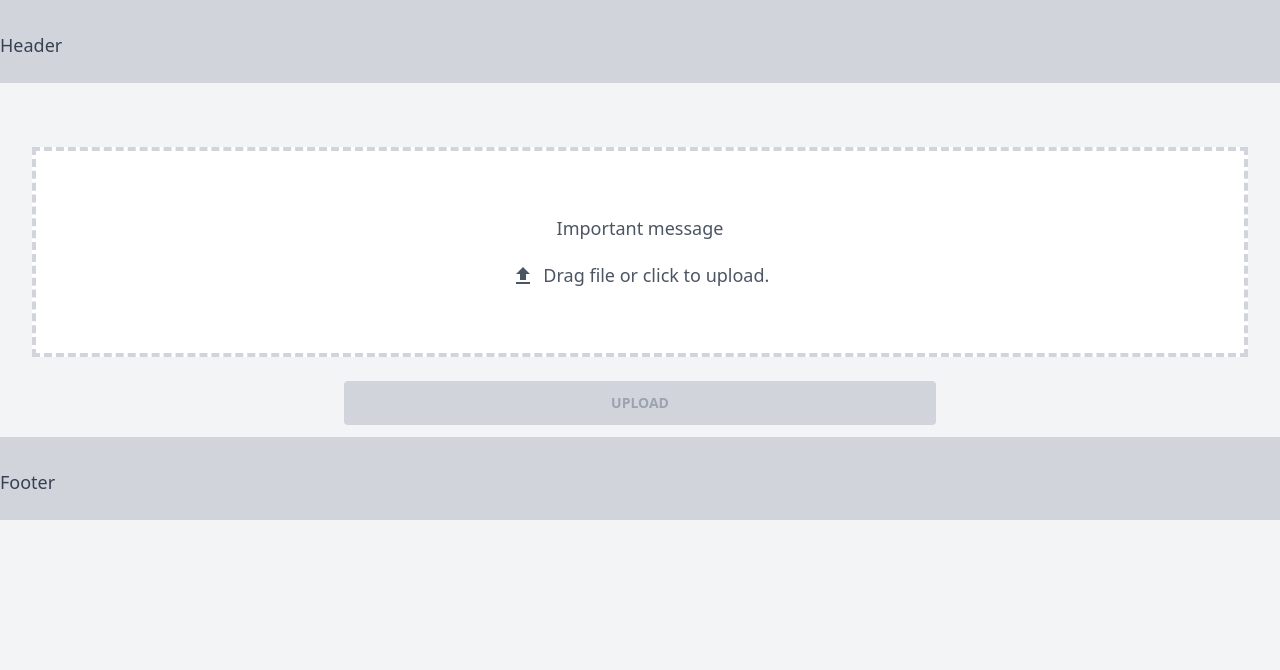
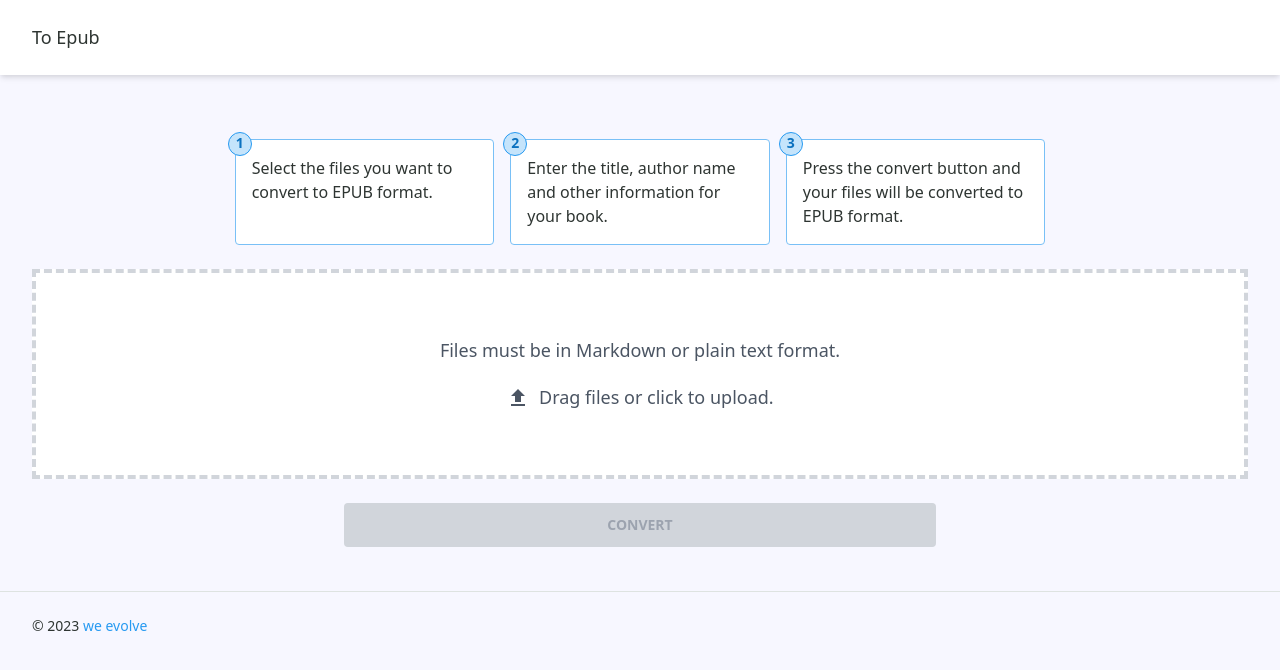
Before and after one commit to stoogoff/toepub, a Nuxt app in the folder src/: page / in a window 1280 px wide. Shown: the top 670 px of the page. Built offline with nearby package versions, Linux system fonts and the light colour scheme.

Commit message:
Colour scheme

```diff
--- a/src/assets/styles.css
+++ b/src/assets/styles.css
@@ -4,7 +4,7 @@
 @tailwind utilities;
 
 body {
-	@apply leading-normal text-gray-700 bg-gray-100 text-lg;
+	@apply leading-normal text-onyx text-lg bg-ghost;
 }
 
 /* buttons */
@@ -26,17 +26,5 @@ body {
 	@apply px-3 py-1 text-xs;
 }
 .btn.primary {
-	@apply bg-blue-700 text-blue-100 hover:bg-blue-900;
+	@apply bg-celestial text-ghost hover:bg-celestial-dark;
 }
-.btn.secondary {
-	@apply bg-gray-700 text-gray-100 hover:bg-gray-900;
-}
-.btn.success {
-	@apply bg-green-700 text-green-100 hover:bg-green-900;
-}
-.btn.warning {
-	@apply bg-red-700 text-red-100 hover:bg-red-900;
-}
-.btn.outlined {
-	@apply bg-white border border-solid border-gray-700 hover:text-gray-900 hover:bg-gray-100;
-}
--- a/src/components/FooterSection.vue
+++ b/src/components/FooterSection.vue
@@ -1,5 +1,5 @@
 <template>
-	<footer class="relative bg-gray-300 pt-8 pb-6">
-		Footer
+	<footer class="px-8 py-6 mt-8 border-t border-onyx-lighter text-sm">
+		&copy; 2023 <a href="https://we-evolve.co.uk/" class="text-celestial hover:underline">we evolve</a>
 	</footer>
 </template>
--- a/src/components/HeaderSection.vue
+++ b/src/components/HeaderSection.vue
@@ -1,5 +1,5 @@
 <template>
-	<header class="relative bg-gray-300 pt-8 pb-6">
-		Header
+	<header class="bg-white px-8 py-6 shadow-md">
+		To Epub
 	</header>
 </template>
--- a/src/components/files/FileDropZone.vue
+++ b/src/components/files/FileDropZone.vue
@@ -6,7 +6,7 @@
 			class="hidden"
 			:accept="acceptString"
 		/>
-		<div class="text-center mb-4">
+		<div class="text-center mb-4" v-if="hasSlot">
 			<slot />
 		</div>
 		<div class="text-center">
@@ -14,7 +14,7 @@
 				<icon-view :icon="icon" />
 			</span>
 			<span>
-				Drag file or click to upload.
+				Drag files or click to upload.
 			</span>
 		</div>
 	</div>
@@ -58,6 +58,10 @@ export default Vue.component('FileDropZone', {
 			}
 
 			return 'text-gray-600'
+		},
+
+		hasSlot() {
+			return !!this.$slots.default
 		},
 	},
 
--- a/src/components/files/FileList.vue
+++ b/src/components/files/FileList.vue
@@ -2,13 +2,13 @@
 	<div class="my-4 text-xl">
 		<draggable v-model="draggable">
 			<div
-				class="p-4 mb-1 flex rounded bg-white border-2 border-white hover:border-blue-200 cursor-move"
+				class="p-4 mb-1 flex rounded bg-white border-2 border-white hover:border-celestial-light cursor-move"
 				v-for="(file, idx) in files"
 				:key="`file_${idx}`"
 			>
 				<span class="mr-1"><icon-view icon="file" /></span>
 				<span class="flex-grow">{{ file.name }}</span>
-				<span @click="deleteFile(file)" class="hover:text-red-600 cursor-pointer"><icon-view icon="delete" /></span>
+				<span @click="deleteFile(file)" class="hover:text-rufous cursor-pointer"><icon-view icon="delete" /></span>
 			</div>
 		</draggable>
 	</div>
--- a/src/pages/index.vue
+++ b/src/pages/index.vue
@@ -1,20 +1,25 @@
 <template>
 	<section>
 		<loading-overlay v-if="loading" />
+		<div class="grid grid-cols-3 gap-4 mx-auto w-2/3 mb-6">
+			<div class="instruction"><span>1</span>Select the files you want to convert to EPUB format.</div>
+			<div class="instruction"><span>2</span>Enter the title, author name and other information for your book.</div>
+			<div class="instruction"><span>3</span>Press the convert button and your files will be converted to EPUB format.</div>
+		</div>
 		<file-drop-zone @input="addFiles">
-			<p>Important message</p>
+			<p>Files must be in Markdown or plain text format.</p>
 		</file-drop-zone>
-		<div v-if="files.length > 0" class="p-2 mx-auto w-1/2">
-			<p>Your files, ready to upload:</p>
+		<div v-if="hasFiles" class="p-2 mx-auto w-1/2">
+			<p>You have the following files ready. Click the dustbin to remove a file or drag to reorder them.</p>
 			<file-list :files="files" @update="setFiles" />
 		</div>
 		<div class="p-2 mx-auto w-1/2">
 			<button-action
 				block
-				type="success"
-				:disabled="files.length === 0"
+				type="primary"
+				:disabled="!hasFiles"
 				@click="upload"
-			>Upload</button-action>
+			>Convert</button-action>
 		</div>
 	</section>
 </template>
@@ -29,6 +34,12 @@ export default {
 			loading: false,
 			files: [],
 		}
+	},
+
+	computed: {
+		hasFiles() {
+			return this.files.length > 0
+		},
 	},
 
 	methods: {
@@ -70,3 +81,11 @@ export default {
 }
 
 </script>
+<style scoped>
+.instruction {
+	@apply border border-celestial-light bg-white p-4 rounded text-base relative;
+}
+.instruction span {
+	@apply bg-celestial-lighter border border-celestial rounded-full absolute -top-2 -left-2 w-6 h-6 text-center text-sm text-celestial-dark font-bold;
+}
+</style>
--- a/src/tailwind.config.js
+++ b/src/tailwind.config.js
@@ -1,4 +1,30 @@
 module.exports = {
+	theme: {
+		extend: {
+			colors: {
+				ghost: {
+					DEFAULT: '#f7f7ff',
+					dark: '#d6d6ff',
+				},
+				onyx: {
+					lighter: '#dee3e1',
+					light: '#424c48',
+					DEFAULT: '#2e3532',
+					dark: '#1c211f',
+				},
+				celestial: {
+					lighter: '#c5e4fb',
+					light: '#79c0f6',
+					DEFAULT: '#279af1',
+					dark: '#0c72c0',
+					darker: '#074473',
+				},
+				rufous: {
+					DEFAULT: '#a72608',
+				},
+			},
+		},
+	},
 	variants: {
 		extend: {
 			display: ['group-hover'],
```
Also changed, not shown: 1 other file (tests, documents, lock files or other folders).
